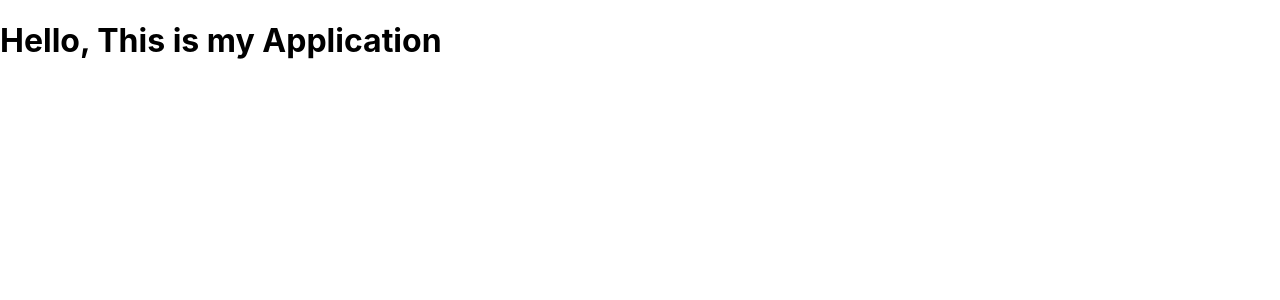
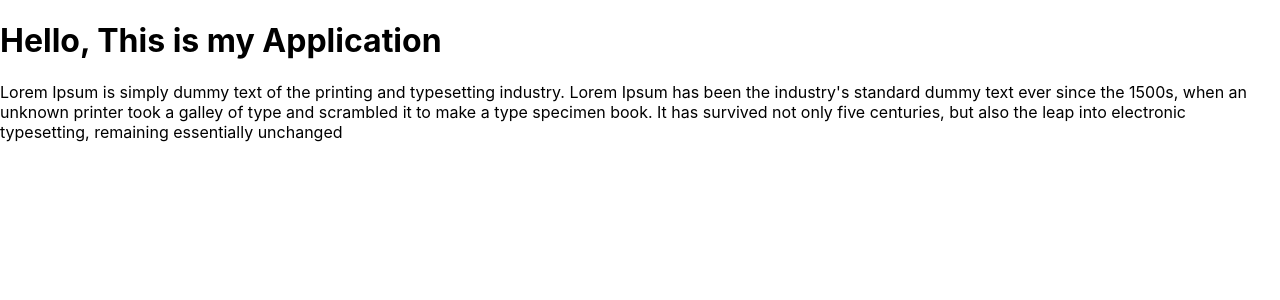
Before and after one commit to ankitanaik471/react-basics, a React (Create React App) app: page / in a window 1280 px wide. Shown: the top 300 px of the page. Built offline with nearby package versions, Linux system fonts and the light colour scheme.

Commit message:
Adding paragraph

```diff
--- a/src/App.js
+++ b/src/App.js
@@ -5,6 +5,7 @@
   return (
   <div>
     <h1>Hello, This is my Application</h1>
+    <p>Lorem Ipsum is simply dummy text of the printing and typesetting industry. Lorem Ipsum has been the industry's standard dummy text ever since the 1500s, when an unknown printer took a galley of type and scrambled it to make a type specimen book. It has survived not only five centuries, but also the leap into electronic typesetting, remaining essentially unchanged</p>
   </div>
   )
 }
```
